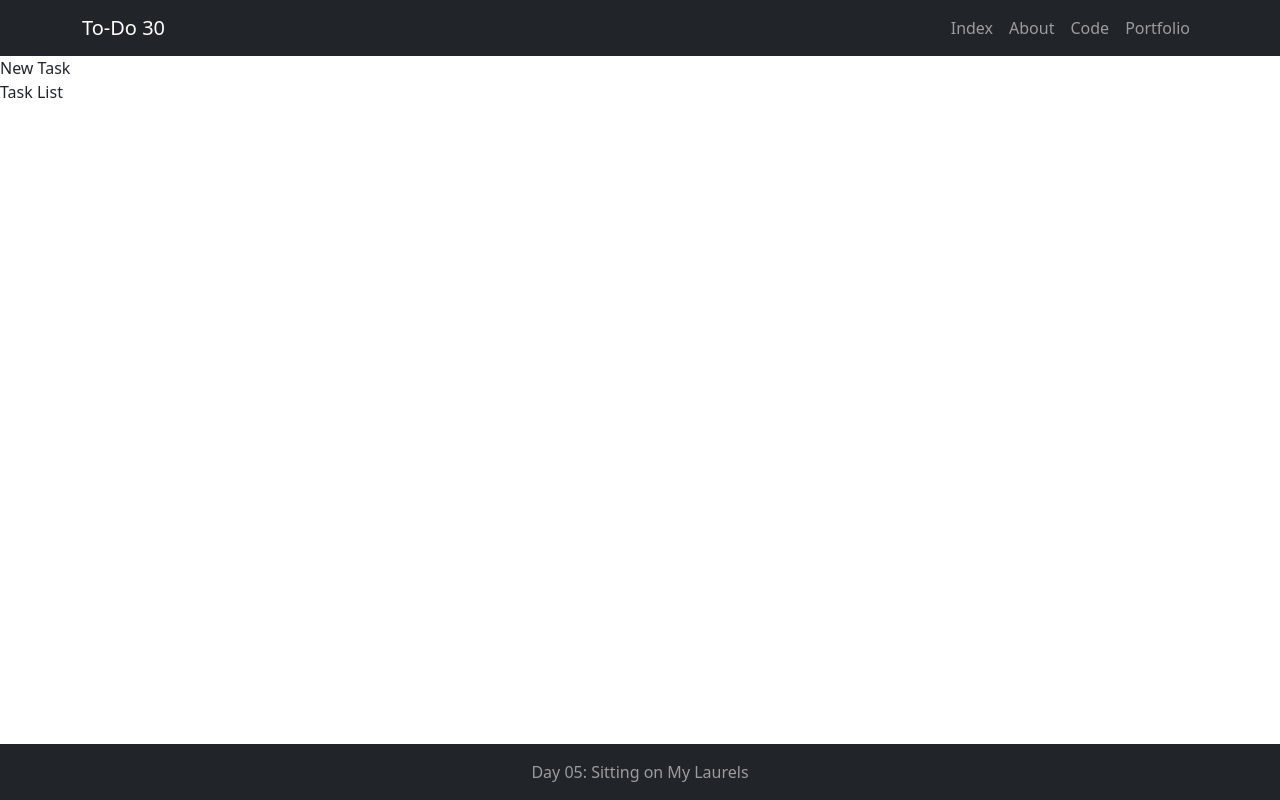
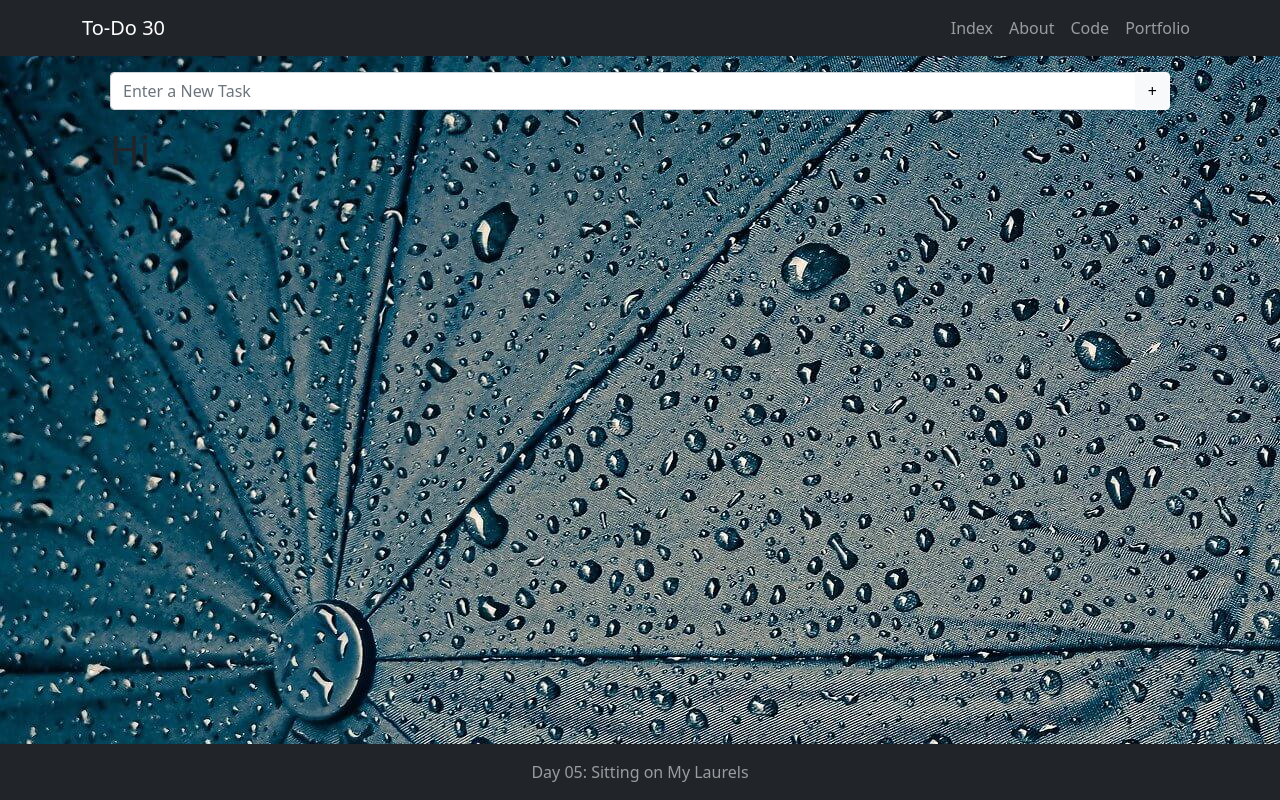
Before and after one commit to ejw773/to-do-30, a React (Create React App) app: page / in a window 1280 px wide. Built offline with nearby package versions, Linux system fonts and the light colour scheme.

Commit message:
builds components and adds styling

```diff
--- a/src/App.css
+++ b/src/App.css
@@ -1,38 +1,6 @@
 .App {
-  text-align: center;
+  background-image: url('./img/rainy.jpg');
+  background-repeat: no-repeat;
+  background-attachment:fixed;
+  height: 100vh;
 }
-
-.App-logo {
-  height: 40vmin;
-  pointer-events: none;
-}
-
-@media (prefers-reduced-motion: no-preference) {
-  .App-logo {
-    animation: App-logo-spin infinite 20s linear;
-  }
-}
-
-.App-header {
-  background-color: #282c34;
-  min-height: 100vh;
-  display: flex;
-  flex-direction: column;
-  align-items: center;
-  justify-content: center;
-  font-size: calc(10px + 2vmin);
-  color: white;
-}
-
-.App-link {
-  color: #61dafb;
-}
-
-@keyframes App-logo-spin {
-  from {
-    transform: rotate(0deg);
-  }
-  to {
-    transform: rotate(360deg);
-  }
-}
--- a/src/App.js
+++ b/src/App.js
@@ -1,10 +1,11 @@
-import logo from './logo.svg';
 import './App.css';
 import Main from './components/MainComponent';
 
 function App() {
   return (
-    <Main />
+    <div className='App'>
+      <Main />
+    </div>
   );
 }
 
--- a/src/components/MainComponent.js
+++ b/src/components/MainComponent.js
@@ -3,13 +3,16 @@ import Header from './HeaderComponent';
 import NewTask from './NewTaskComponent';
 import TaskList from './TaskListComponent';
 import Footer from './FooterComponent';
+import Container from 'react-bootstrap/Container';
 
 const Main = () => {
     return (
         <div>
             <Header />
-            <NewTask />
-            <TaskList />
+            <Container>
+                <NewTask />
+                <TaskList />
+            </Container>
             <Footer />
         </div>
     )
--- a/src/components/NewTaskComponent.js
+++ b/src/components/NewTaskComponent.js
@@ -1,8 +1,20 @@
 import React from 'react';
+import InputGroup from  'react-bootstrap/InputGroup';
+import FormControl from 'react-bootstrap/FormControl';
+import Button from 'react-bootstrap/Button';
+import Row from 'react-bootstrap/Row';
 
-const NewTask = () => {
+const NewTask = ({addTask}) => {
     return (
-        <div>New Task</div>
+        <Row className='m-3'>
+            <InputGroup>
+                <FormControl
+                    placeholder='Enter a New Task'
+                    aria-label='New Task'
+                />
+                <Button bg='light' variant='light'>+</Button>
+            </InputGroup>
+        </Row>
     )
 }
 
--- a/src/components/TaskListComponent.js
+++ b/src/components/TaskListComponent.js
@@ -1,8 +1,11 @@
 import React from 'react';
+import Row from  'react-bootstrap/Row';
 
 const TaskList = () => {
     return (
-        <div>Task List</div>
+        <Row className='m-3'>
+            <h1>Hi</h1>
+        </Row>
     )
 }
 
--- a/src/index.css
+++ /dev/null
@@ -1,13 +0,0 @@
-body {
-  margin: 0;
-  font-family: -apple-system, BlinkMacSystemFont, 'Segoe UI', 'Roboto', 'Oxygen',
-    'Ubuntu', 'Cantarell', 'Fira Sans', 'Droid Sans', 'Helvetica Neue',
-    sans-serif;
-  -webkit-font-smoothing: antialiased;
-  -moz-osx-font-smoothing: grayscale;
-}
-
-code {
-  font-family: source-code-pro, Menlo, Monaco, Consolas, 'Courier New',
-    monospace;
-}
--- a/src/index.js
+++ b/src/index.js
@@ -1,9 +1,7 @@
 import React from 'react';
 import ReactDOM from 'react-dom';
-import './index.css';
 import App from './App';
 import 'bootstrap/dist/css/bootstrap.min.css';
-
 
 ReactDOM.render(
     <App />,
```
